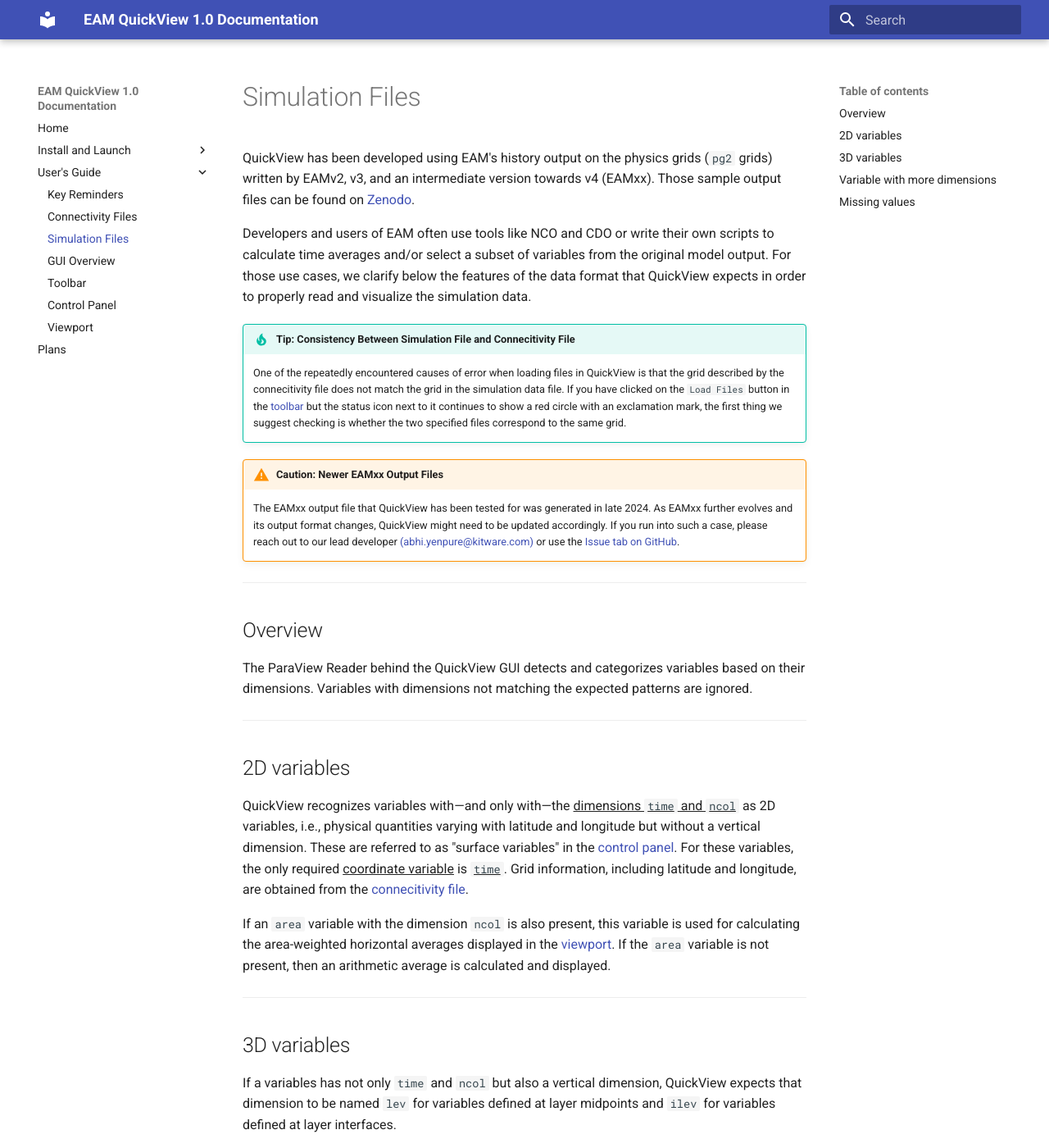
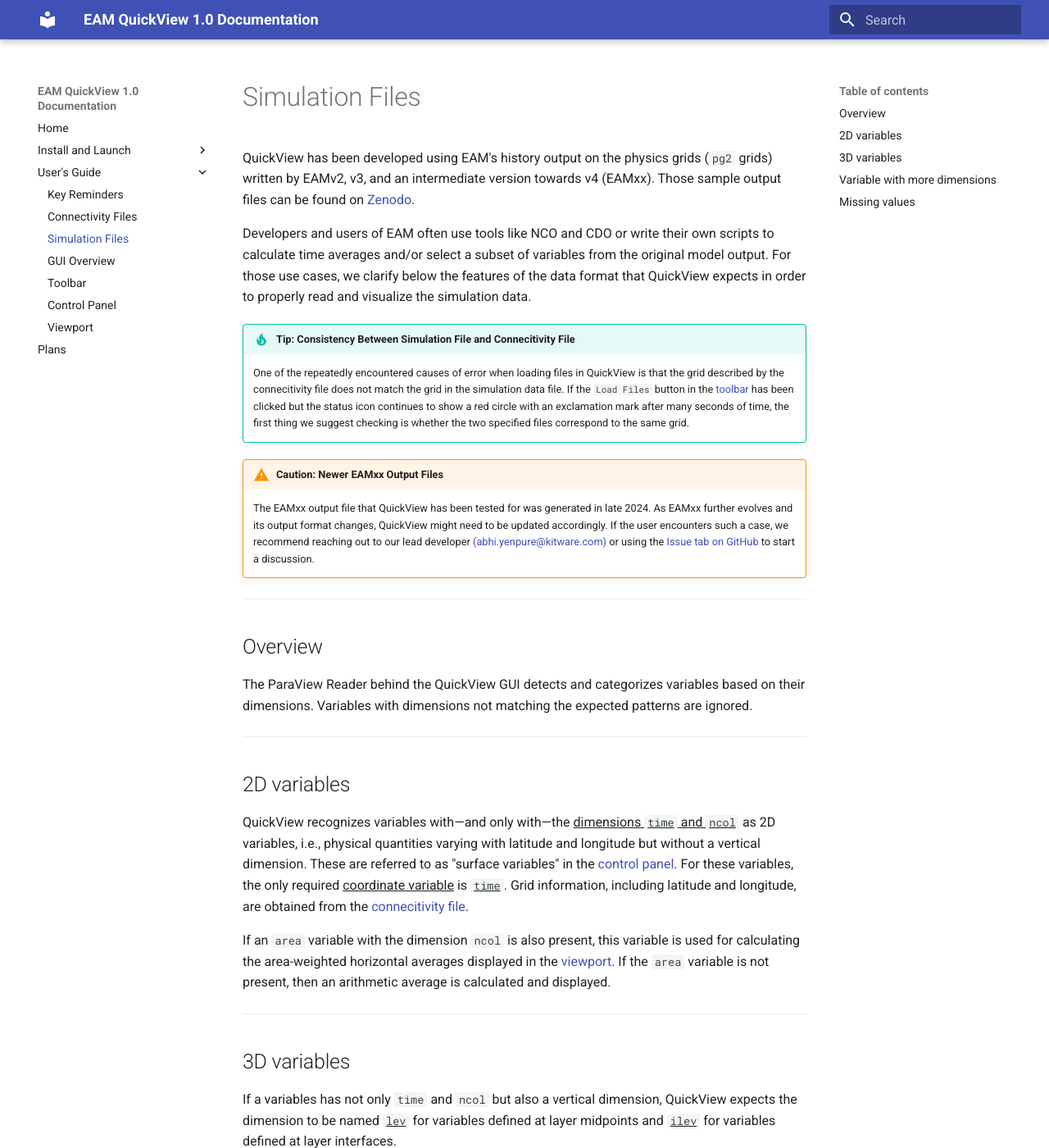
Before and after one commit to Kitware/QuickView, an MkDocs documentation site: the page built from docs/userguide/data_requirements.md, in a window 1280 px wide and 1400 px high. Shown: the whole window at 82% size. Built offline with MkDocs 1.6.1 and Material for MkDocs 9.7.7, drawn with Linux system fonts in a browser that asks for light colours; some of the changed text lies outside the part shown.

Commit message:
docs: update userguide/data_requirements.md

```diff
--- a/docs/userguide/data_requirements.md
+++ b/docs/userguide/data_requirements.md
@@ -18,9 +18,9 @@
     in QuickView
     is that the grid described by the connecitivity file does not match
     the grid in the simulation data file.
-    If you have clicked on the `Load Files` button in the
-    [toolbar](toolbar.md) but the status icon next to it continues to show
-    a red circle with an exclamation mark, the first thing we suggest
+    If the `Load Files` button in the [toolbar](toolbar.md) has been clicked
+    but the status icon continues to show a red circle with an exclamation mark
+    after many seconds of time, the first thing we suggest
     checking is whether the two specified files correspond to the same grid.
 
 !!! warning "Caution: Newer EAMxx Output Files"
@@ -28,9 +28,10 @@
     The EAMxx output file that QuickView has been tested for
     was generated in late 2024. As EAMxx further evolves and its output
     format changes, QuickView might need to be updated accordingly.
-    If you run into such a case, please reach out to our lead developer
+    If the user encounters such a case, we recommend reaching out to our lead developer
     [(abhi.yenpure@kitware.com)](https://www.kitware.com/abhishek-yenpure/)
-    or use the [Issue tab on GitHub](https://github.com/ayenpure/QuickView/issues).
+    or using the [Issue tab on GitHub](https://github.com/ayenpure/QuickView/issues)
+    to start a discussion.
 
 ----
 ## Overview
@@ -62,11 +63,12 @@
 ## 3D variables
 
 If a variables has not only `time` and `ncol` but also a vertical dimension,
-QuickView expects that dimension to be named `lev` for variables defined at
-layer midpoints and `ilev` for variables defined at layer interfaces.
+QuickView expects the dimension to be named ^^`lev`^^ for variables defined at
+layer midpoints and ^^`ilev`^^ for variables defined at layer interfaces.
 
-For variables defined at layer midpoints, in order for the slice selection
-in the [control panel](control_panel.md) to work properly, the simulation data
+For variables defined at layer midpoints, in order for the `Slice Selection`
+section of the [control panel](control_panel.md) to work properly,
+the simulation data
 file needs to contain a 1D coordinate variable named `lev`,
 the values of which are interpreted as pressure in hPa.
 If `lev` is not present, QuickView attempts to find two 1D variables,
```
Also changed, not shown: other parts of docs/userguide/data_requirements.md (+5 -6 lines).
